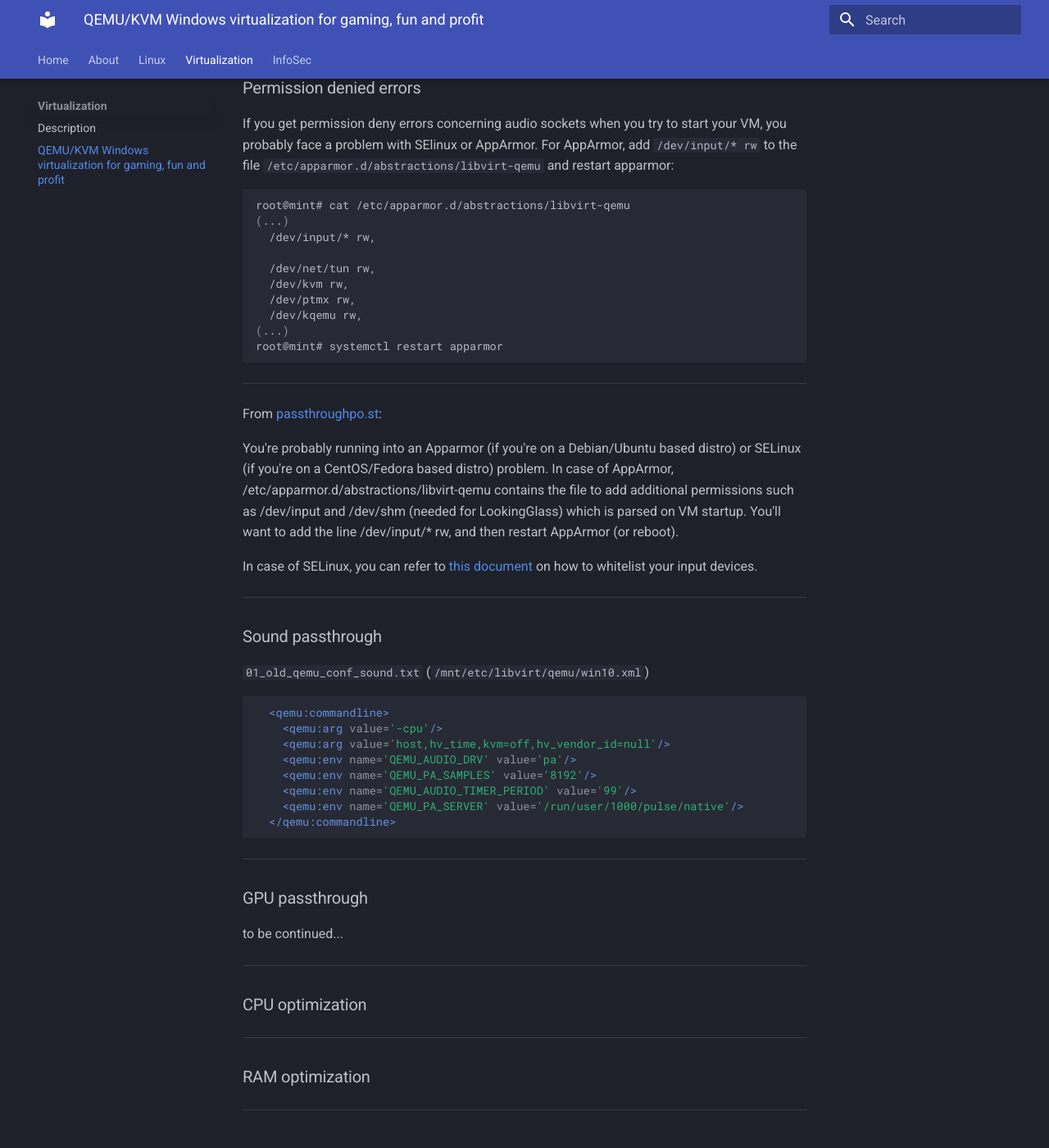
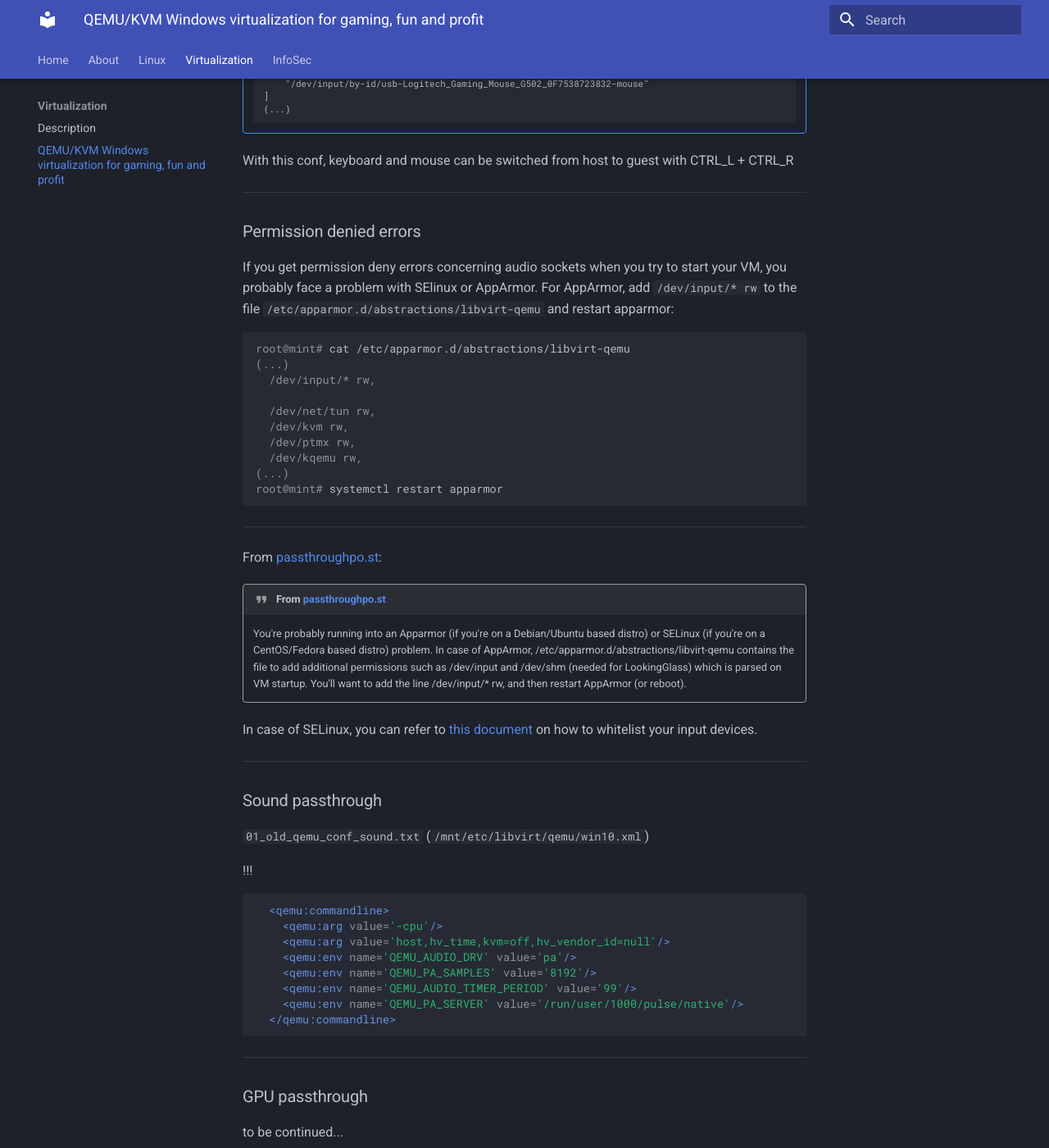
Before and after one commit to NeodymiumFerBore/wiki-pages, an MkDocs documentation site: the page built from docs/Virtualization/qemu-kmv_for_gaming.md, in a window 1280 px wide and 1400 px high, scrolled down 5219 px. Shown: the whole window at 82% size. Built offline with MkDocs 1.6.1 and Material for MkDocs 9.7.7, drawn with Linux system fonts in a browser that asks for light colours; some of the changed text lies outside the part shown.

Commit message:
Syntax migration

````diff
--- a/docs/Virtualization/qemu-kmv_for_gaming.md
+++ b/docs/Virtualization/qemu-kmv_for_gaming.md
@@ -2,10 +2,9 @@
 
 # UNDER CONSTRUCTION
 
-```
-At the moment, this article is just a trash dump of my notes during the setup.
-Please, do not refer to it for now.
-```
+!!! warning "Attention"
+    At the moment, this article is just a trash dump of my notes during the setup.
+    Please, do not refer to it for now.
 
 ---
 
@@ -43,6 +42,8 @@
 
 Other components such as mouse, keyboard and sound will be shared with the VM indirectly (not pure passthrough). The VM will get direct access to all devices' sockets on your host, through virtio drivers. However, if the devices (like gaming keyboard and mouse) offer some features which depend on drivers not available on Linux, the only way to use these features will be to directly passthrough it. Meaning that it will not be available on the host anymore. This leads to either bad experience of plugging/unplugging devices to switch control, double everything, or invest into a USB switch.
 
+---
+
 ### Why not running a Windows machine and virtualize Linux?
 
 Because I want some GPU efficiency on the Linux host as well. GPU passthrough on Hyper-V depends on some BIOS parameters, which consists in authorizing the OS to take full control on the PCIe slot hosting the said GPU. My BIOS does not implement this feature, and KVM does not depend on this.
@@ -52,6 +53,8 @@
 Also, I want my backups running with rsync and directly connected to the disks, not through a Microsoft passthrough that I have no idea how it works.
 
 And because I love Linux too much ❤
+
+---
 
 ### Where are we going?
 
@@ -72,12 +75,17 @@
 
 I was able to test this setup using two different configs. First was involving an Intel CPU integrated graphic chipset and an Nvidia GTX 970. Second was involving the GTX 970 and another Nvidia 1050 Ti. I will show the config for both scenario, and the same logic can be applied for AMD hardware (I have not tested this, just refer to the sources at the bottom of this article).
 
+---
+
 ### Software
 
 | Component | Version |
+| --------- | ------- |
 |Disto|Linux Mint 19.3|
 |Kernel|5.0.0-32|
 |QEMU version|2.11.1|
+
+---
 
 ### Hardware
 
@@ -117,20 +125,20 @@
 
 - Install packages
 
-```bash
+```console
 root@mint# apt-get install qemu-kvm qemu-utils libvirt-bin bridge-utils virt-manager ovmf \
                                                seabios hugepages cpu-checker dnsmasq ebtables gir1.2-spiceclientgtk-3.0
 ```
 
 - Add your user to the libvirtd group
 
-```bash
+```console
 root@mint# usermod -aG your_user libvirtd
 ```
 
 - Test if your system is ready for virtualization
 
-```bash
+```console
 root@mint# virsh -c qemu:///system list
 ```
 
@@ -138,70 +146,69 @@
 
 ---
 
-
 ### Mouse/kbd hooks, controler passthrough
 
-```bash
+```console
 root@mint# usermod -aG input ndfeb
 root@mint# usermod -aG kvm ndfeb
 root@mint# usermod -aG libvirt ndfeb
 root@mint# usermod -aG libvirt-qemu ndfeb
 ```
 
-> /etc/libvirt/qemu/win10.xml
-```conf
-(...)
-    <input type='mouse' bus='virtio'>
-      <address type='pci' domain='0x0000' bus='0x00' slot='0x0e' function='0x0'/>
-    </input>
-    <input type='keyboard' bus='virtio'>
-      <address type='pci' domain='0x0000' bus='0x00' slot='0x0f' function='0x0'/>
-    </input>
-    <input type='mouse' bus='ps2'/>
-    <input type='keyboard' bus='ps2'/>
-(...)
-  <qemu:commandline>
-    <qemu:arg value='-cpu'/>
-    <qemu:arg value='host,hv_time,kvm=off,hv_vendor_id=null'/>
-    <qemu:arg value='-object'/>
-    <qemu:arg value='input-linux,id=mouse1,evdev=/dev/input/by-id/usb-Logitech_Gaming_Mouse_G502_0F7538723832-event-if01'/>
-    <qemu:arg value='-object'/>
-    <qemu:arg value='input-linux,id=mouse2,evdev=/dev/input/by-id/usb-Logitech_Gaming_Mouse_G502_0F7538723832-event-mouse'/>
-    <qemu:arg value='-object'/>
-    <qemu:arg value='input-linux,id=mouse3,evdev=/dev/input/by-id/usb-Logitech_Gaming_Mouse_G502_0F7538723832-if01-event-kbd'/>
-    <qemu:arg value='-object'/>
-    <qemu:arg value='input-linux,id=kbd1,evdev=/dev/input/by-id/usb-Logitech_G413_Carbon_Mechanical_Gaming_Keyboard_1561395B3434-event-if01,grab_all=on,repeat=on'/>
-    <qemu:arg value='-object'/>
-    <qemu:arg value='input-linux,id=kbd2,evdev=/dev/input/by-id/usb-Logitech_G413_Carbon_Mechanical_Gaming_Keyboard_1561395B3434-event-kbd,grab_all=on,repeat=on'/>
-    <qemu:arg value='-object'/>
-    <qemu:arg value='input-linux,id=kbd3,evdev=/dev/input/by-id/usb-Logitech_G413_Carbon_Mechanical_Gaming_Keyboard_1561395B3434-if01-event-kbd,grab_all=on,repeat=on'/>
-  </qemu:commandline>
-(...)
-```
+!!! note "/etc/libvirt/qemu/win10.xml"
+    ```conf
+    (...)
+        <input type='mouse' bus='virtio'>
+        <address type='pci' domain='0x0000' bus='0x00' slot='0x0e' function='0x0'/>
+        </input>
+        <input type='keyboard' bus='virtio'>
+        <address type='pci' domain='0x0000' bus='0x00' slot='0x0f' function='0x0'/>
+        </input>
+        <input type='mouse' bus='ps2'/>
+        <input type='keyboard' bus='ps2'/>
+    (...)
+    <qemu:commandline>
+        <qemu:arg value='-cpu'/>
+        <qemu:arg value='host,hv_time,kvm=off,hv_vendor_id=null'/>
+        <qemu:arg value='-object'/>
+        <qemu:arg value='input-linux,id=mouse1,evdev=/dev/input/by-id/usb-Logitech_Gaming_Mouse_G502_0F7538723832-event-if01'/>
+        <qemu:arg value='-object'/>
+        <qemu:arg value='input-linux,id=mouse2,evdev=/dev/input/by-id/usb-Logitech_Gaming_Mouse_G502_0F7538723832-event-mouse'/>
+        <qemu:arg value='-object'/>
+        <qemu:arg value='input-linux,id=mouse3,evdev=/dev/input/by-id/usb-Logitech_Gaming_Mouse_G502_0F7538723832-if01-event-kbd'/>
+        <qemu:arg value='-object'/>
+        <qemu:arg value='input-linux,id=kbd1,evdev=/dev/input/by-id/usb-Logitech_G413_Carbon_Mechanical_Gaming_Keyboard_1561395B3434-event-if01,grab_all=on,repeat=on'/>
+        <qemu:arg value='-object'/>
+        <qemu:arg value='input-linux,id=kbd2,evdev=/dev/input/by-id/usb-Logitech_G413_Carbon_Mechanical_Gaming_Keyboard_1561395B3434-event-kbd,grab_all=on,repeat=on'/>
+        <qemu:arg value='-object'/>
+        <qemu:arg value='input-linux,id=kbd3,evdev=/dev/input/by-id/usb-Logitech_G413_Carbon_Mechanical_Gaming_Keyboard_1561395B3434-if01-event-kbd,grab_all=on,repeat=on'/>
+    </qemu:commandline>
+    (...)
+    ```
 
 ---
 
->/etc/libvirt/qemu.conf
-```conf
-user = "ndfeb"
-group = "kvm"
-(...)
-cgroup_device_acl = [
-    "/dev/kvm",
-    "/dev/null", "/dev/full", "/dev/zero",
-    "/dev/random", "/dev/urandom",
-    "/dev/ptmx", "/dev/kvm", "/dev/kqemu",
-    "/dev/rtc","/dev/hpet",
-    "/dev/input/by-id/usb-Logitech_G413_Carbon_Mechanical_Gaming_Keyboard_1561395B3434-event-if01",
-    "/dev/input/by-id/usb-Logitech_G413_Carbon_Mechanical_Gaming_Keyboard_1561395B3434-event-kbd",
-    "/dev/input/by-id/usb-Logitech_G413_Carbon_Mechanical_Gaming_Keyboard_1561395B3434-if01-event-kbd",
-    "/dev/input/by-id/usb-Logitech_Gaming_Mouse_G502_0F7538723832-event-if01",
-    "/dev/input/by-id/usb-Logitech_Gaming_Mouse_G502_0F7538723832-event-mouse",
-    "/dev/input/by-id/usb-Logitech_Gaming_Mouse_G502_0F7538723832-if01-event-kbd",
-    "/dev/input/by-id/usb-Logitech_Gaming_Mouse_G502_0F7538723832-mouse"
-]
-(...)
-```
+!!! note "/etc/libvirt/qemu.conf"
+    ```conf
+    user = "ndfeb"
+    group = "kvm"
+    (...)
+    cgroup_device_acl = [
+        "/dev/kvm",
+        "/dev/null", "/dev/full", "/dev/zero",
+        "/dev/random", "/dev/urandom",
+        "/dev/ptmx", "/dev/kvm", "/dev/kqemu",
+        "/dev/rtc","/dev/hpet",
+        "/dev/input/by-id/usb-Logitech_G413_Carbon_Mechanical_Gaming_Keyboard_1561395B3434-event-if01",
+        "/dev/input/by-id/usb-Logitech_G413_Carbon_Mechanical_Gaming_Keyboard_1561395B3434-event-kbd",
+        "/dev/input/by-id/usb-Logitech_G413_Carbon_Mechanical_Gaming_Keyboard_1561395B3434-if01-event-kbd",
+        "/dev/input/by-id/usb-Logitech_Gaming_Mouse_G502_0F7538723832-event-if01",
+        "/dev/input/by-id/usb-Logitech_Gaming_Mouse_G502_0F7538723832-event-mouse",
+        "/dev/input/by-id/usb-Logitech_Gaming_Mouse_G502_0F7538723832-if01-event-kbd",
+        "/dev/input/by-id/usb-Logitech_Gaming_Mouse_G502_0F7538723832-mouse"
+    ]
+    (...)
+    ```
 
 With this conf, keyboard and mouse can be switched from host to guest with CTRL_L + CTRL_R
 
@@ -211,7 +218,7 @@
 
 If you get permission deny errors concerning audio sockets when you try to start your VM, you probably face a problem with SElinux or AppArmor. For AppArmor, add `/dev/input/* rw` to the file `/etc/apparmor.d/abstractions/libvirt-qemu` and restart apparmor:
 
-```bash
+```console
 root@mint# cat /etc/apparmor.d/abstractions/libvirt-qemu
 (...)
   /dev/input/* rw,
@@ -224,11 +231,12 @@
 root@mint# systemctl restart apparmor
 ```
 
------
+---
 
 From [passthroughpo.st](https://passthroughpo.st/using-evdev-passthrough-seamless-vm-input/):
 
-You're probably running into an Apparmor (if you're on a Debian/Ubuntu based distro) or SELinux (if you're on a CentOS/Fedora based distro) problem. In case of AppArmor, /etc/apparmor.d/abstractions/libvirt-qemu contains the file to add additional permissions such as /dev/input and /dev/shm (needed for LookingGlass) which is parsed on VM startup. You'll want to add the line /dev/input/* rw, and then restart AppArmor (or reboot).
+!!! quote "From [passthroughpo.st](https://passthroughpo.st/using-evdev-passthrough-seamless-vm-input/)"
+    You're probably running into an Apparmor (if you're on a Debian/Ubuntu based distro) or SELinux (if you're on a CentOS/Fedora based distro) problem. In case of AppArmor, /etc/apparmor.d/abstractions/libvirt-qemu contains the file to add additional permissions such as /dev/input and /dev/shm (needed for LookingGlass) which is parsed on VM startup. You'll want to add the line /dev/input/* rw, and then restart AppArmor (or reboot).
 
 In case of SELinux, you can refer to [this document](https://access.redhat.com/documentation/en-us/red_hat_enterprise_linux/6/html/security-enhanced_linux/sect-security-enhanced_linux-fixing_problems-allowing_access_audit2allow) on how to whitelist your input devices.
 
@@ -238,6 +246,7 @@
 
 `01_old_qemu_conf_sound.txt` (`/mnt/etc/libvirt/qemu/win10.xml`)
 
+!!!
 ```xml
   <qemu:commandline>
     <qemu:arg value='-cpu'/>
````
